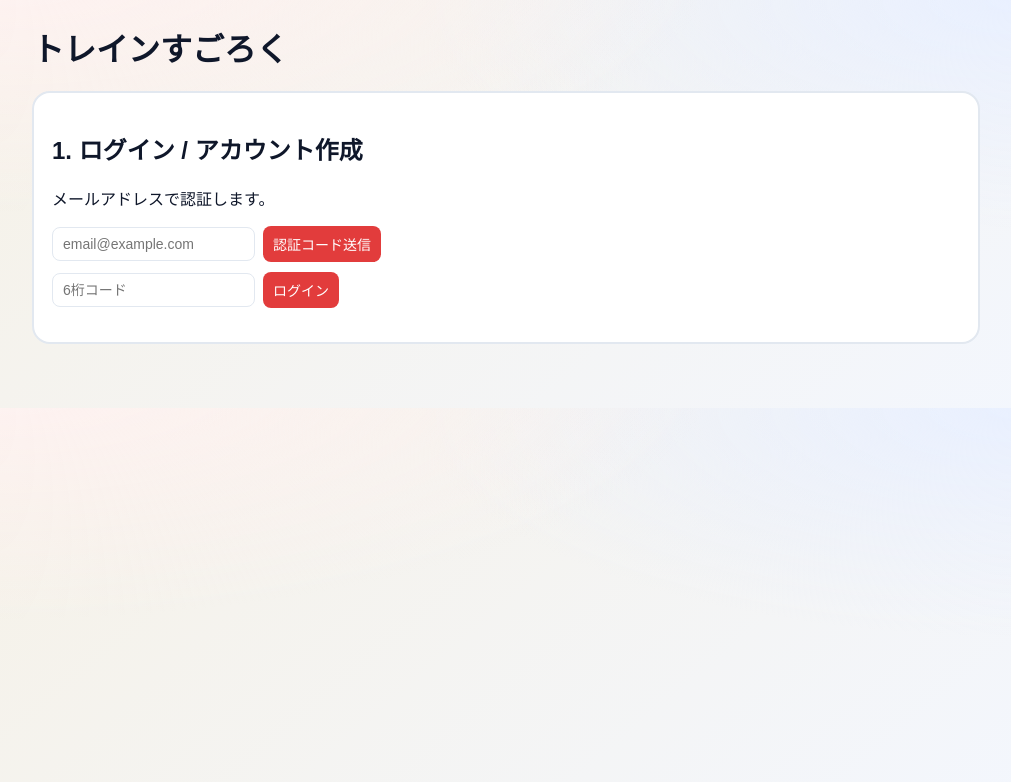
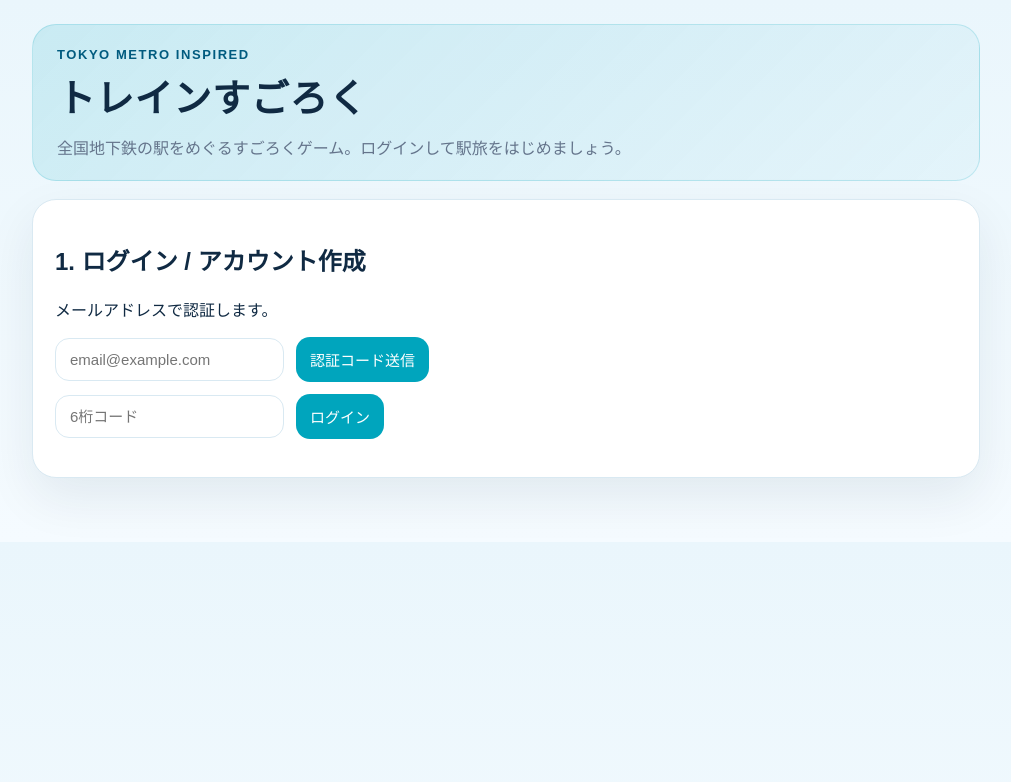
Before and after one commit to KokkoSoft/TrainSugoroku, a FastAPI app: page / in a window 1280 px wide. Shown: the top 782 px of the page, without its empty margins (134-1145 px from the left). Run offline with FastAPI, Linux system fonts and the light colour scheme.

Commit message:
Sync all current files

```diff
--- a/static/style.css
+++ b/static/style.css
@@ -1,13 +1,14 @@
 :root {
-  --bg1: #f6f1e5;
-  --bg2: #f3f7ff;
+  --bg1: #eaf6fc;
+  --bg2: #f5fbff;
   --card: #ffffff;
-  --ink: #0f172a;
-  --accent: #e23c3c;
-  --accent-dark: #b91c1c;
-  --line: #e2e8f0;
-  --warn: #b45309;
-  --soft: #fff7ed;
+  --ink: #102a43;
+  --accent: #00a5bd;
+  --accent-dark: #005b7f;
+  --line: #d9e9f2;
+  --warn: #ef6c00;
+  --soft: #f1fbff;
+  --muted: #64748b;
 }
 
 * { box-sizing: border-box; }
@@ -16,10 +17,7 @@ body {
   margin: 0;
   color: var(--ink);
   font-family: "Zen Kaku Gothic New", "Hiragino Kaku Gothic ProN", "Yu Gothic", sans-serif;
-  background:
-    radial-gradient(1200px 420px at 10% -10%, #fff2f2, transparent 60%),
-    radial-gradient(1000px 380px at 90% 0%, #e9f0ff, transparent 60%),
-    linear-gradient(140deg, var(--bg1), var(--bg2));
+  background: linear-gradient(180deg, var(--bg1), var(--bg2));
 }
 
 .container {
@@ -28,27 +26,64 @@ body {
   padding: 0 16px 40px;
 }
 
+.page-header {
+  padding: 22px 24px 18px;
+  margin-bottom: 18px;
+  border-radius: 24px;
+  background: linear-gradient(135deg, rgba(0, 165, 189, 0.14), rgba(0, 165, 189, 0.04));
+  border: 1px solid rgba(0, 165, 189, 0.18);
+}
+
+.page-label {
+  margin: 0 0 6px;
+  font-size: 13px;
+  font-weight: 800;
+  letter-spacing: 0.12em;
+  color: var(--accent-dark);
+  text-transform: uppercase;
+}
+
+.page-header h1 {
+  margin: 0;
+  font-size: 38px;
+  letter-spacing: 0.02em;
+}
+
+.page-intro {
+  margin: 12px 0 0;
+  color: var(--muted);
+  font-size: 16px;
+  line-height: 1.7;
+}
+
 .card {
   background: var(--card);
-  border: 2px solid var(--line);
-  border-radius: 18px;
-  padding: 18px;
+  border: 1px solid var(--line);
+  border-radius: 24px;
+  padding: 22px;
+  box-shadow: 0 20px 50px rgba(16, 42, 67, 0.08);
 }
 
 .row {
   display: flex;
   align-items: center;
-  gap: 8px;
-  margin-bottom: 10px;
+  gap: 12px;
+  margin-bottom: 12px;
+  flex-wrap: wrap;
 }
 
 .wrap { flex-wrap: wrap; }
 
 input, select, button {
   border: 1px solid var(--line);
-  border-radius: 8px;
-  padding: 8px 10px;
-  font-size: 14px;
+  border-radius: 14px;
+  padding: 12px 14px;
+  font-size: 15px;
+}
+
+input:focus, select:focus, button:focus {
+  outline: 3px solid rgba(0, 165, 189, 0.18);
+  outline-offset: 2px;
 }
 
 button {
--- a/templates/index.html
+++ b/templates/index.html
@@ -14,7 +14,11 @@
 </head>
 <body>
   <main class="container">
-    <h1>トレインすごろく</h1>
+    <header class="page-header">
+      <p class="page-label">Tokyo Metro inspired</p>
+      <h1>トレインすごろく</h1>
+      <p class="page-intro">全国地下鉄の駅をめぐるすごろくゲーム。ログインして駅旅をはじめましょう。</p>
+    </header>
 
     <section id="screenLogin" class="card">
       <h2>1. ログイン / アカウント作成</h2>
```
Also changed, not shown: other parts of static/style.css (+91 -67 lines).
